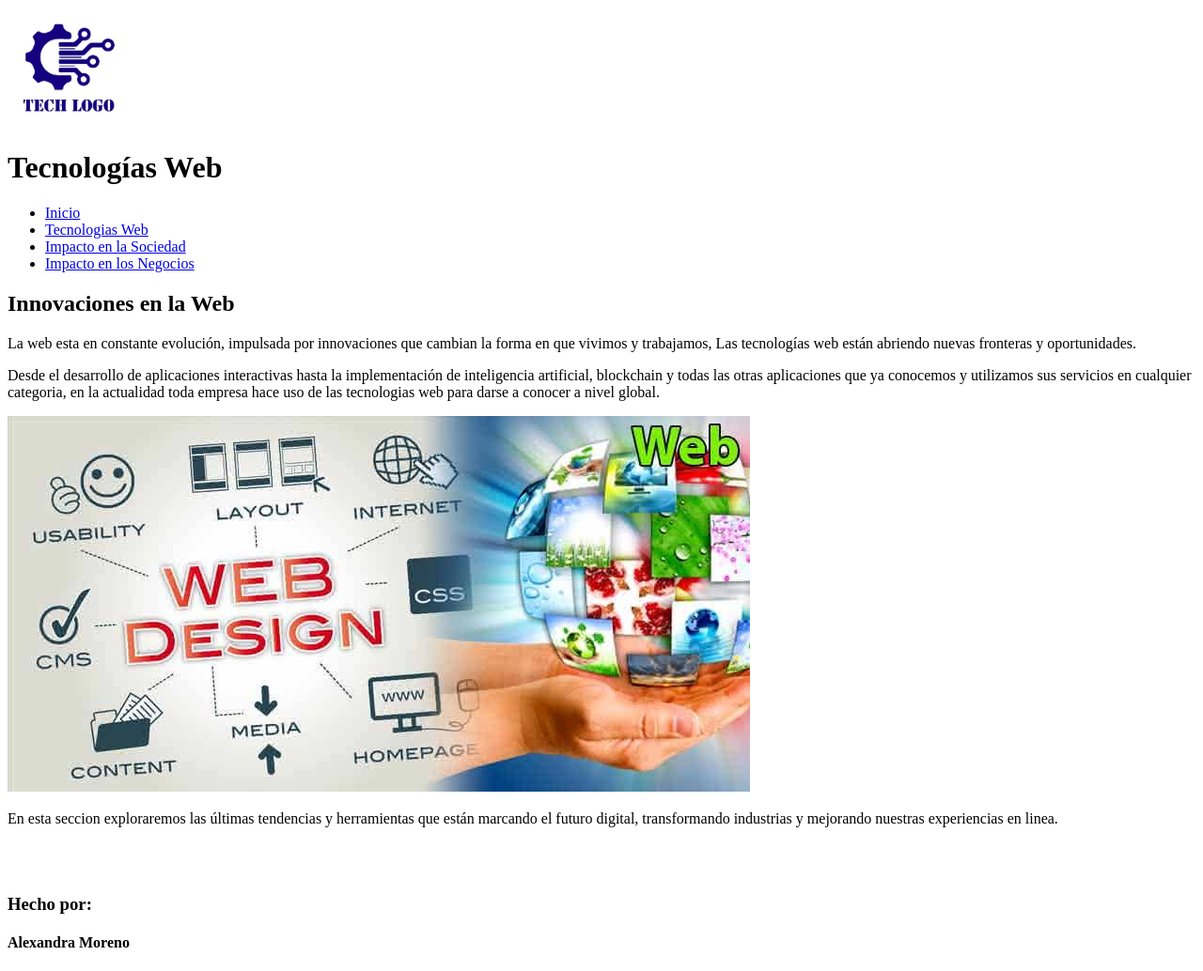
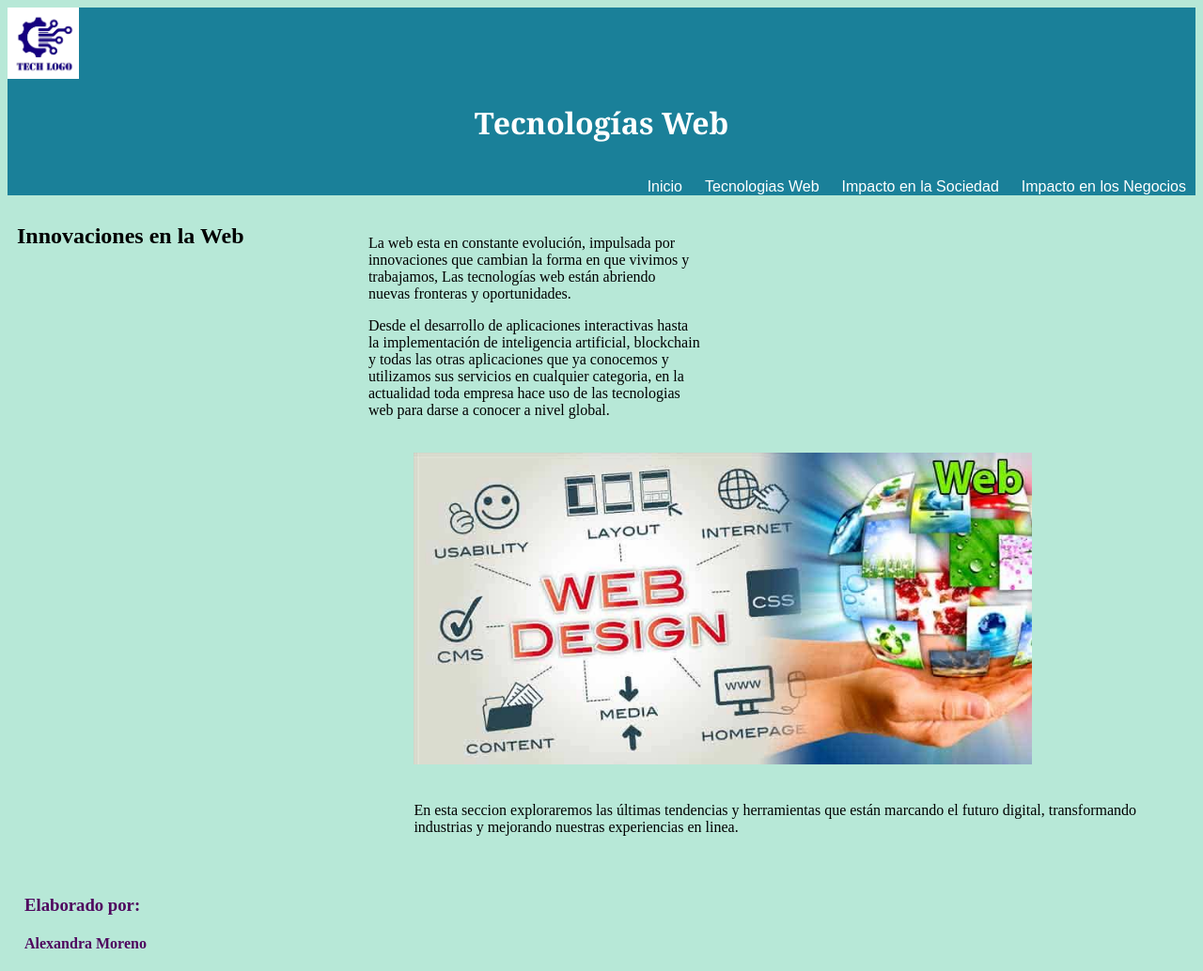
Before and after one commit to Alemarisol/Mi-primer-web, a plain HTML site: page tecnologiasweb.html in a window 1280 px wide. Shown: the whole page at 94% size. Drawn offline with Linux system fonts and the light colour scheme.

Commit message:
Mi primer web 2B

```diff
--- /dev/null
+++ b/css/estilos.css
@@ -0,0 +1,62 @@
+body{
+    background-color: rgb(183, 232, 215);
+}
+#cabecera{
+    height: 200px;
+    background-color: rgb(26, 128, 153);
+}
+#cabecera img{
+    width: 6%;
+}
+#nombresitio{
+    font-size: 2em;
+    color: white;
+    text-align: center;
+    font-family: Cambria, Cochin, Georgia, Times, 'Times New Roman', serif;
+    font-weight: bold;
+}
+#menu{
+    float: right;
+}
+#menu ul{
+    list-style:none;
+
+}
+#menu ul li {
+    display: inline-block;
+
+}
+
+#menu ul li a{
+    color: white;
+    font-size: 1em;
+    font-family: Arial, Helvetica, sans-serif;
+    text-decoration: none;
+    padding: 10px;
+}
+#menu ul li a:hover{
+    font-size: 1.2em;
+    color: aqua;
+}
+.izquierda{
+    float: left;
+    width: 28%;
+    padding: 10px;
+}
+.derecha{
+    float: right;
+    width: 65%;
+    padding: 10px;
+
+}
+img{
+    width:80% ;
+}
+footer{
+    clear: both;
+    text-align: left;
+    height: 30px;
+    color:rgb(79, 6, 94);
+    padding: 18px;
+
+}
--- a/tecnologiasweb.html
+++ b/tecnologiasweb.html
@@ -3,14 +3,15 @@
 <head>
     <meta charset="UTF-8">
     <meta name="viewport" content="width=device-width, initial-scale=1.0">
+    <link rel="stylesheet" href="css/estilos.css">
     <title>tecwebprimersitioweb</title>
 </head>
 <body>
-    <header>
+    <header id="cabecera">
 
         <img src="imgweb/awesome-tech-logo-design_733256-56.avif" width="10%" alt="Logo Pagina">
-        <h1>Tecnologías Web</h1>
-        <nav>
+        <h1 id="nombresitio">Tecnologías Web</h1>
+        <nav id="menu">
             <ul>
                 <li><a href="index.html">Inicio</a></li>
                 <li><a href="tecnologiasweb.html">Tecnologias Web</a></li>
@@ -20,17 +21,27 @@
 
         </nav>
     </header>
-    <section> <h2>Innovaciones en la Web</h2>
+    <div class="izquierda">
+        <section> <h2>Innovaciones en la Web</h2>
+    </div>
     </section>
-    <article> <p>La web esta en constante evolución, impulsada por innovaciones que cambian la forma en que vivimos y trabajamos, Las tecnologías web están abriendo nuevas fronteras y oportunidades.</p>
+    <div class="izquierda">
+        <article> <p>La web esta en constante evolución, impulsada por innovaciones que cambian la forma en que vivimos y trabajamos, Las tecnologías web están abriendo nuevas fronteras y oportunidades.</p>
         <p>Desde el desarrollo de aplicaciones interactivas hasta la implementación de inteligencia artificial, blockchain y todas las otras aplicaciones que ya conocemos y utilizamos sus servicios en cualquier categoria, en la actualidad toda empresa hace uso de las tecnologias web para darse a conocer a nivel global.  </p>
-    </article>
-       <section><img src="imgweb/tecweb.jpg" alt="Tecnologías">
+
+        </article>
+    </div>
+    <div class="derecha">
+
+       <section><img src="imgweb/tecweb.jpg" width="50%" alt= "Tecnologías">
+       </div>
        </section>
+       <div class="derecha">
     <section><p>En esta seccion exploraremos las últimas tendencias y herramientas que están marcando el futuro digital, transformando industrias y mejorando nuestras experiencias en linea.</p></section>
-<br><br>
+</div>
+    <br><br>
     <footer>
-    <h3>Hecho por:</h3>
+    <h3>Elaborado por:</h3>
     <h4>Alexandra Moreno</h4>
 </footer>
 </body>
```
Also changed, not shown: impactoenlasociedad.html (+25 -3 lines), impactoenlosnegocios.html (+30 -1 lines), index.html (+14 -6 lines).
